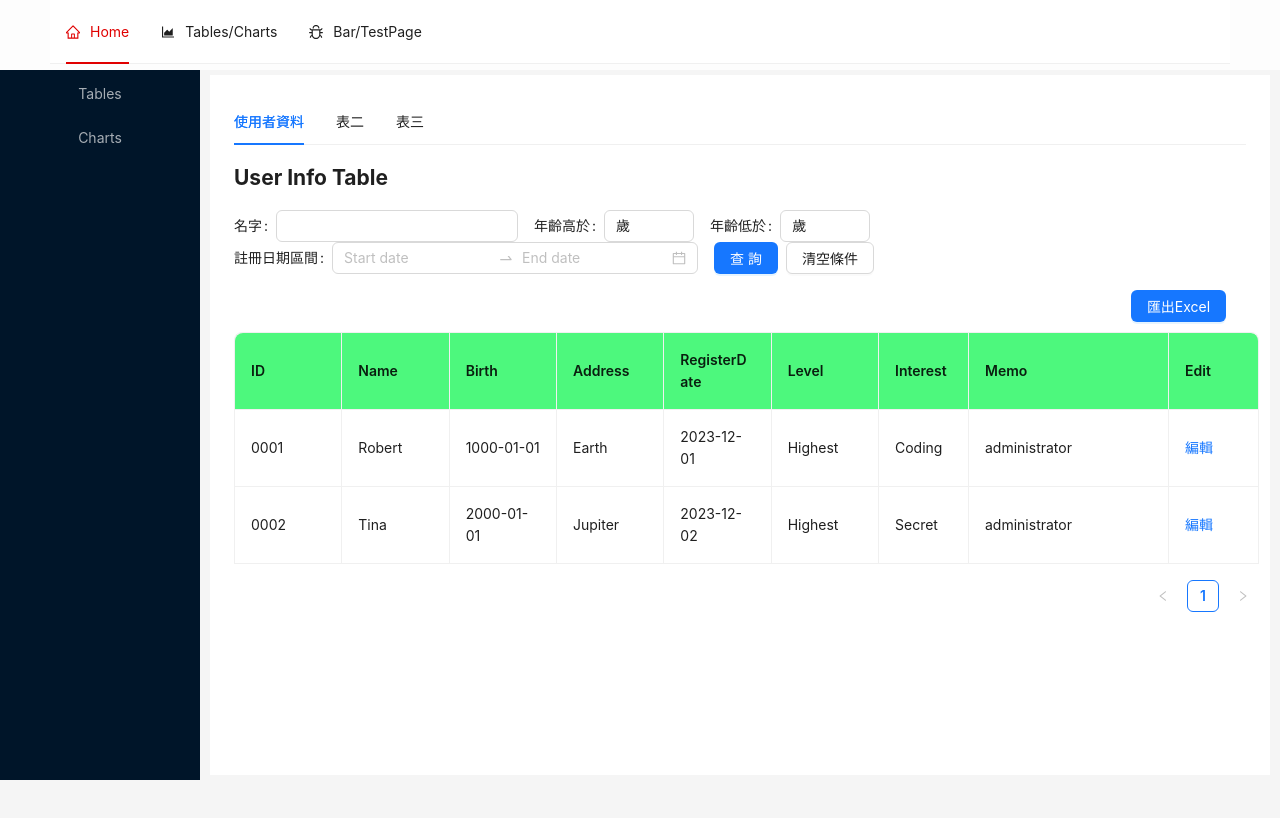
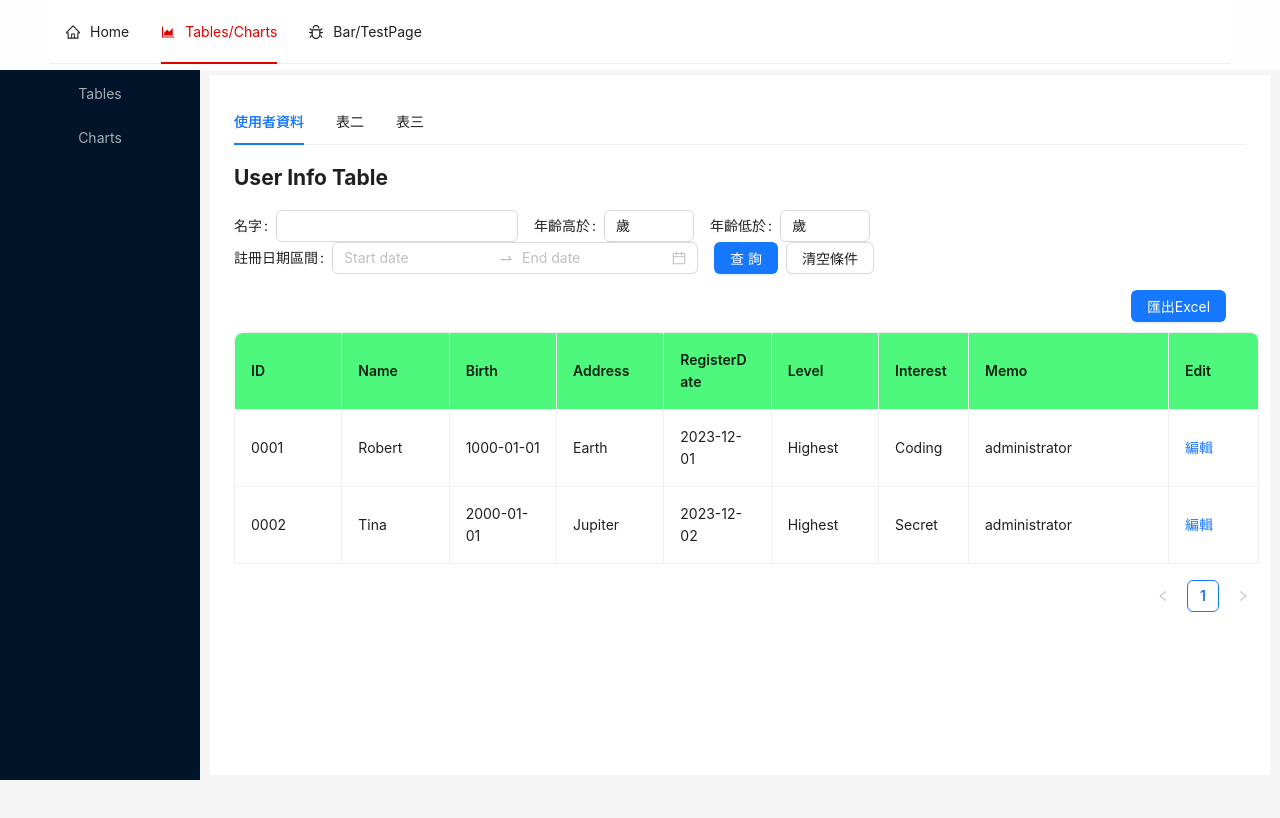
Before and after one commit to longislandw/ReactHelloWorld, a React (Create React App) app: page /boards in a window 1280 px wide. Shown: the top 818 px of the page. Built offline with nearby package versions, Linux system fonts and the light colour scheme.

Commit message:
修復直接用網址跳轉時, 畫面會顯示錯誤的版面指示(home/boards/bar)的問題

```diff
--- a/src/pages/dashboard/DashBoard.tsx
+++ b/src/pages/dashboard/DashBoard.tsx
@@ -3,6 +3,7 @@ import * as React from "react";
 import {ConfigProvider, Layout, Menu} from "antd";
 import {HomeOutlined, AreaChartOutlined, BugOutlined} from "@ant-design/icons";
 import {headerStyle, footerStyle} from "../../assets/LayoutStyles";
+import boards from "./boards/Boards";
 
 // const { Header,Sider, Footer, Content } = Layout;
 const { Header, Footer} = Layout;
@@ -18,6 +19,7 @@ export const menuStyle: React.CSSProperties = {
 };
 
 const DashBoard:React.FC = () =>{
+    const current=window.location.pathname
     return(
         <Layout style={{minHeight: "100vh", width: "100%"}}>
             <ConfigProvider
@@ -36,20 +38,20 @@ const DashBoard:React.FC = () =>{
                 <Menu
                     style={menuStyle}
                     mode="horizontal"
-                    defaultSelectedKeys={['1']}
+                    defaultSelectedKeys={[current]}
                     items={[
                         {
-                            key: '1',
+                            key: '/',
                             icon: <HomeOutlined />,
                             label: <NavLink to="/">Home</NavLink>,
                         },
                         {
-                            key: '2',
+                            key: '/boards',
                             icon: <AreaChartOutlined />,
                             label: <NavLink to="/boards">Tables/Charts</NavLink>,
                         },
                         {
-                            key: '3',
+                            key: '/bar',
                             icon: <BugOutlined />,
                             label: <NavLink to="/bar">Bar/TestPage</NavLink>,
                         },
--- a/src/pages/dashboard/boards/tables/PageUserInfo.tsx
+++ b/src/pages/dashboard/boards/tables/PageUserInfo.tsx
@@ -4,7 +4,7 @@ import {dateRangePresets, onDateRangeChange, RangePicker} from "component/ui/dat
 import TableUserInfo from "./TableUserInfo";
 import userDataPack from "data/userInfo.json";
 import Swal from "sweetalert2";
-import dayjs, {Dayjs} from "dayjs";
+import dayjs from "dayjs";
 
 export interface UserDataPack {
     status: number
```
